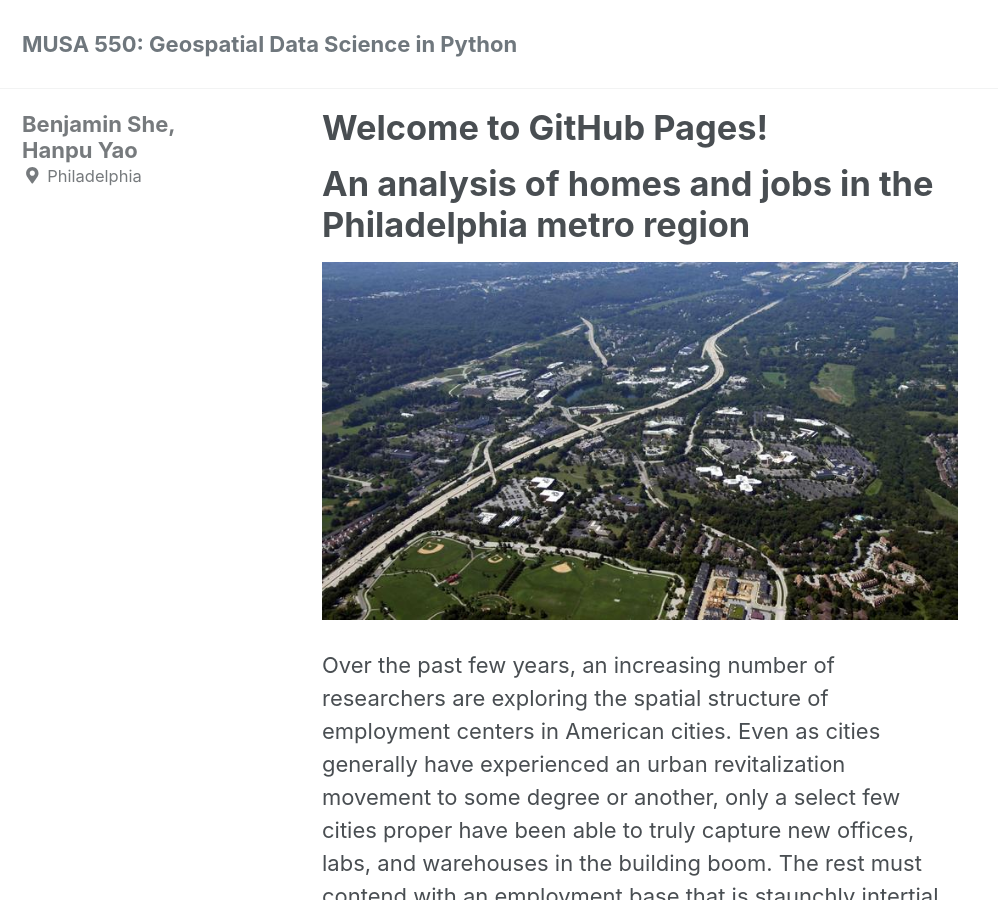
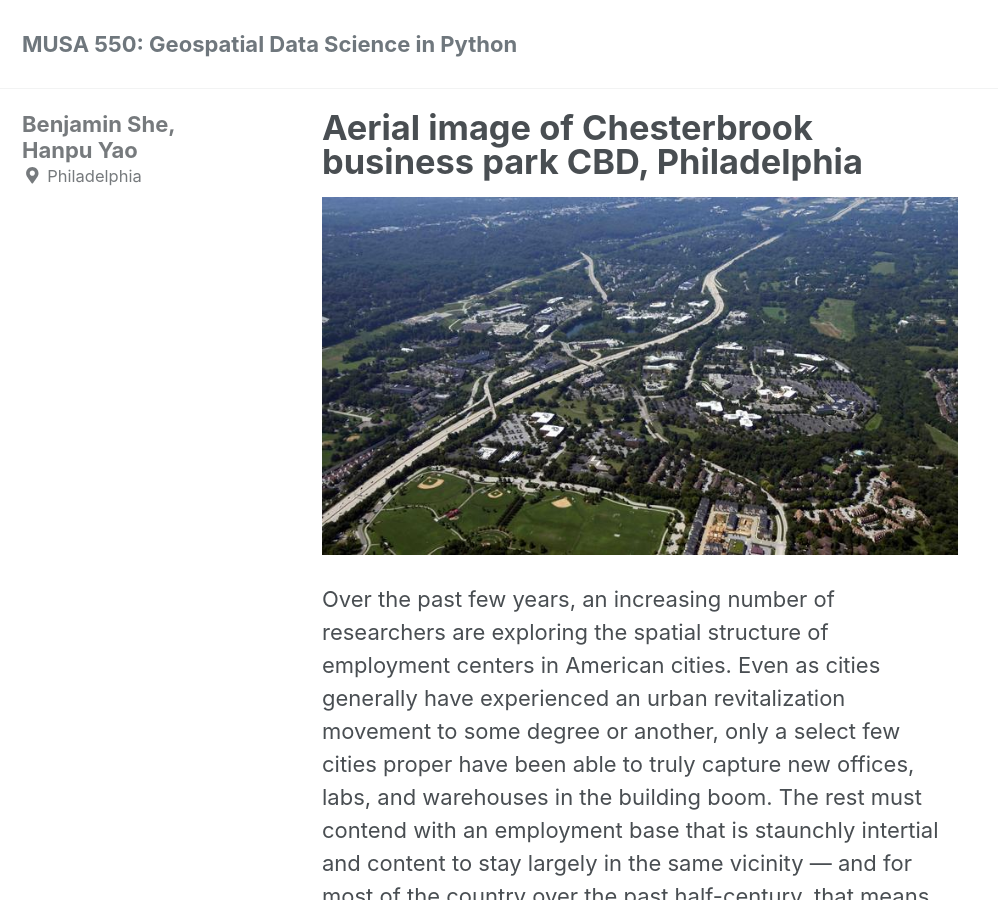
Before and after one commit to yhp92/MUSA550-final, a Jekyll site: the page built from _posts/2019-04-18-welcome-to-github-pages.md, in a window 1280 px wide and 900 px high. Shown: the whole window, without its empty margins (0-998 px from the left). Built offline with Jekyll 4.4.1, drawn with Linux system fonts in a browser that asks for light colours; cached includes are drawn as plain includes; nearby versions of some CDN libraries; a script that is not in the unit is left out; some of the changed text lies outside the part shown.

Commit message:
Update 2019-04-18-welcome-to-github-pages.md

```diff
--- a/_posts/2019-04-18-welcome-to-github-pages.md
+++ b/_posts/2019-04-18-welcome-to-github-pages.md
@@ -1,6 +1,6 @@
 ---
-title: "Welcome to GitHub Pages!"
-date: 2019-04-18T15:34:30-04:00
+title: "Aerial image of Chesterbrook business park CBD, Philadelphia"
+date: 2021-04-18T15:34:30-04:00
 categories:
   - blog
 tags:
@@ -8,7 +8,6 @@ tags:
   - update
 ---
 
-# An analysis of homes and jobs in the Philadelphia metro region
 
 
 ![Aerial image of Chesterbrook business park CBD, Philadelphia]({{ site.url }}{{ site.baseurl }}/assets/images/chesterbrook.jpeg)
```
